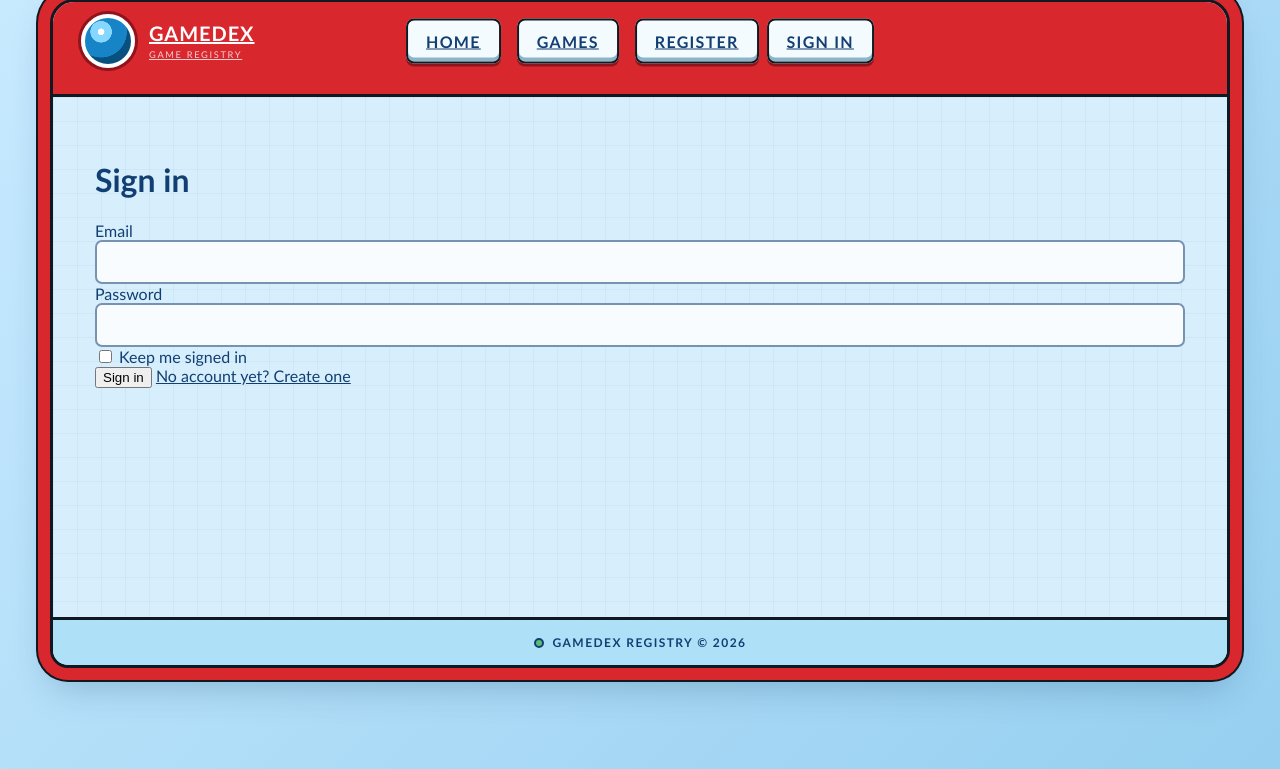
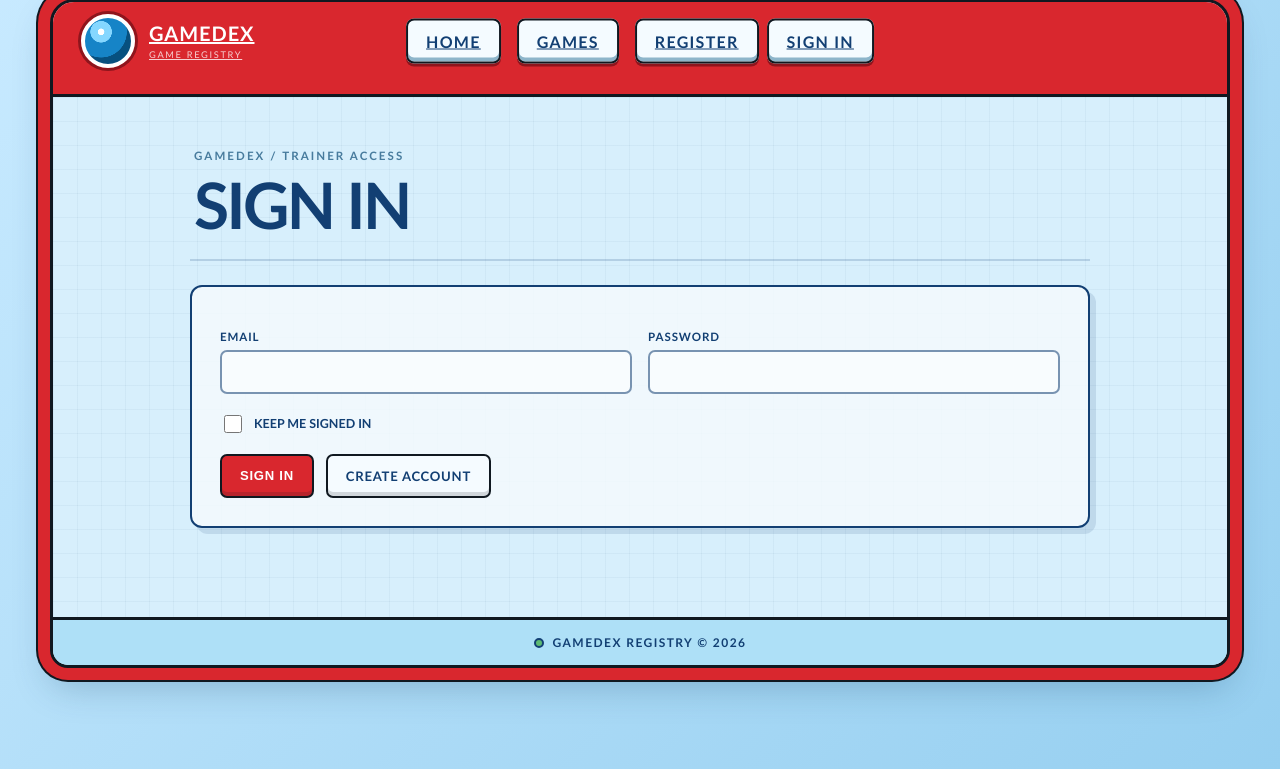
Before and after one commit to TyGuyD/listAndDetails, an ASP.NET Core app: page /Account/Login in a window 1280 px wide. Shown: the part 31-800 px from the top of the page. Run offline with ASP.NET Core 8, Linux system fonts and the light colour scheme; style sheets or scripts are compiled from the project's sources; some libraries are stand-ins or nearby versions.

Commit message:
Update Login and Register Forms Styling

```diff
--- a/ViewModels/RegisterViewModel.cs
+++ b/ViewModels/RegisterViewModel.cs
@@ -9,7 +9,7 @@ public class RegisterViewModel
     public string Email { get; set; } = "";
 
     [Required]
-    [Display(Name = "What should we call you?")]
+    [Display(Name = "Trainer Name")]
     [StringLength(40, MinimumLength = 2)]
     public string DisplayName { get; set; } = "";
 
--- a/Views/Account/Login.cshtml
+++ b/Views/Account/Login.cshtml
@@ -3,28 +3,37 @@
     ViewData["Title"] = "Sign in";
 }
 
-<h1>Sign in</h1>
+<div class="games-header account-header">
+    <div>
+        <p class="screen-kicker">GameDex / Trainer Access</p>
+        <h1>Sign In</h1>
+    </div>
+</div>
 
-<form asp-action="Login" asp-route-returnUrl="@ViewData["ReturnUrl"]" method="post" class="col-md-6">
+<form asp-action="Login" asp-route-returnUrl="@ViewData["ReturnUrl"]" method="post" class="dex-form account-form">
     <div asp-validation-summary="All" class="text-danger"></div>
 
-    <div class="mb-3">
+    <div class="account-form-grid">
+        <div class="form-group">
             <label asp-for="Email" class="form-label"></label>
             <input asp-for="Email" class="form-control" autocomplete="username" />
         </div>
 
-    <div class="mb-3">
+        <div class="form-group">
             <label asp-for="Password" class="form-label"></label>
             <input asp-for="Password" class="form-control" autocomplete="current-password" />
         </div>
 
-    <div class="mb-3 form-check">
-        <input asp-for="RememberMe" class="form-check-input" />
-        <label asp-for="RememberMe" class="form-check-label"></label>
+        <label class="account-check">
+            <input asp-for="RememberMe" class="account-check-input" />
+            <span>@Html.DisplayNameFor(model => model.RememberMe)</span>
+        </label>
     </div>
 
-    <button type="submit" class="btn btn-primary">Sign in</button>
-    <a asp-action="Register" class="btn btn-link">No account yet? Create one</a>
+    <div class="dex-form-actions">
+        <button type="submit" class="dex-button dex-button-primary">Sign in</button>
+        <a asp-action="Register" class="dex-button dex-button-secondary">Create account</a>
+    </div>
 </form>
 
 @section Scripts {
--- a/wwwroot/css/site.css
+++ b/wwwroot/css/site.css
@@ -134,11 +134,12 @@ a {
   max-width: 180px;
   overflow: hidden;
   color: white;
-  font-size: .68rem;
-  font-weight: 900;
-  letter-spacing: .04em;
+
+  font-family: "Trebuchet MS", "Segoe UI", sans-serif;
+  font-size: 1.25rem;
+  font-weight: 400;
+  letter-spacing: -.03em;
   text-overflow: ellipsis;
-  text-transform: uppercase;
   white-space: nowrap;
 }
 
@@ -786,7 +787,41 @@ textarea.form-control {
   display: block;
   margin-top: 5px;
   color: #a70f18;
+  font-size: .88rem;
+}
+
+.account-header {
+  max-width: 900px;
+  margin: 0 auto 24px;
+}
+
+.account-form {
+  max-width: 900px;
+  padding: 28px;
+}
+
+.account-form-grid {
+  display: grid;
+  grid-template-columns: repeat(2, minmax(0, 1fr));
+  gap: 16px;
+}
+
+.account-check {
+  display: flex;
+  grid-column: 1 / -1;
+  align-items: center;
+  gap: 9px;
+  margin-top: 2px;
+  color: var(--dex-navy);
   font-size: .78rem;
+  font-weight: 800;
+  text-transform: uppercase;
+}
+
+.account-check-input {
+  width: 18px;
+  height: 18px;
+  accent-color: var(--dex-red);
 }
 
 .delete-panel,
```
Also changed, not shown: Views/Account/Register.cshtml (+17 -7 lines). Lines whose indentation alone changed are shown as unchanged.
